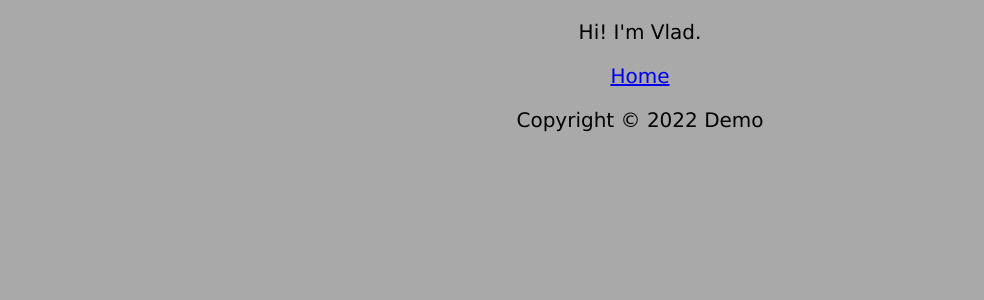
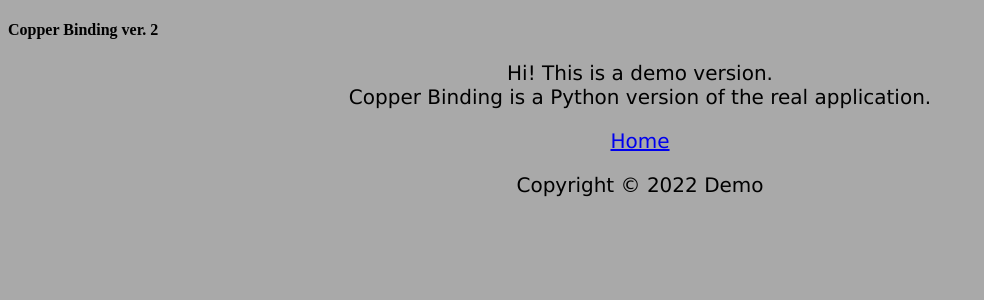
Before and after one commit to bullmoon/ILS-web-2.0, a Flask app: page /about in a window 1280 px wide. Shown: the top 300 px of the page, without its empty margins (0-984 px from the left). Run offline with Flask 2, Linux system fonts and the light colour scheme.

Commit message:
Changed base.html and about.html

```diff
--- a/templates/about.html
+++ b/templates/about.html
@@ -1,5 +1,6 @@
 {% extends 'base.html' %}
 
 {% block content %}
-<p>Hi! I'm Vlad. </p>
+<p>Hi! This is a demo version.<br>
+Copper Binding is a Python version of the real application.</p>
 {% endblock %}
--- a/templates/base.html
+++ b/templates/base.html
@@ -6,6 +6,9 @@
     <link rel="stylesheet" href="{{ url_for('static', filename='css/style.css') }}">
 </head>
     <body>
+        <header>
+            <h4>Copper Binding ver. 2</h4>
+        </header>
         <div class="content">
             {% block content %} {% endblock %}
         </div>
```
